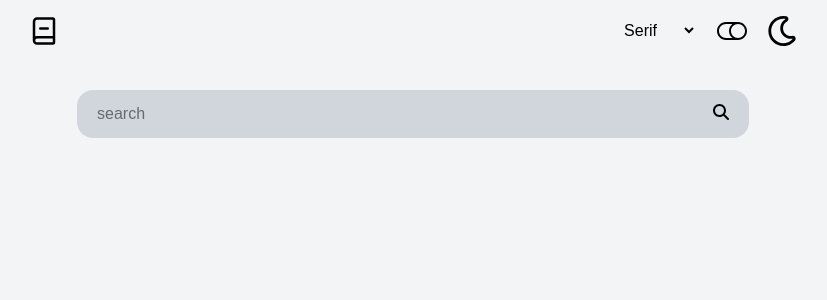
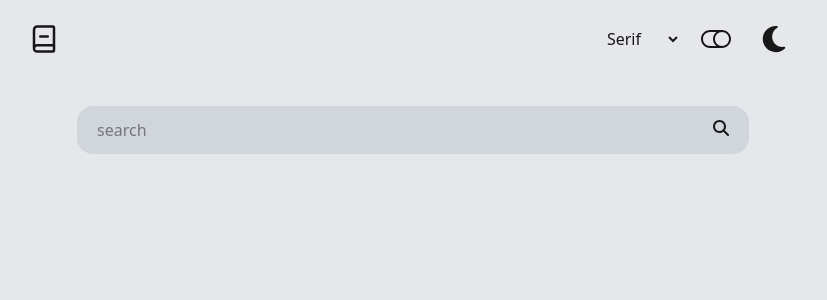
Before and after one commit to juan-arango35/dictionary-next, a Next.js app: page / in a window 1280 px wide. Shown: the top 300 px of the page, without its empty margins (227-1054 px from the left). Built offline with nearby package versions, Linux system fonts and the light colour scheme.

Commit message:
add theme primera parte

```diff
--- a/package.json
+++ b/package.json
@@ -12,6 +12,7 @@
     "@fortawesome/free-regular-svg-icons": "^6.7.2",
     "@fortawesome/react-fontawesome": "^0.2.2",
     "next": "15.2.3",
+    "next-themes": "^0.4.6",
     "react": "^19.0.0",
     "react-dom": "^19.0.0",
     "react-icons": "^5.5.0"
--- a/src/app/components/dictoriary/DictionaryResult.tsx
+++ b/src/app/components/dictoriary/DictionaryResult.tsx
@@ -9,7 +9,7 @@ const DictionaryResult = ({ results }: DictionaryResultsProps) => {
   const latin = results[0].phonetic || "";
 
   return (
-    <div>
+    <div >
       <WordComponent
         word={{ text: word.word, phonetics: word.phonetics }}
         latin={latin}
--- /dev/null
+++ b/src/app/components/ui/buttonTheme/ButtonTheme.tsx
@@ -0,0 +1,24 @@
+"use client";
+import { useTheme } from "next-themes";
+import { useEffect, useState } from "react";
+import { FaMoon, FaRegMoon } from "react-icons/fa6";
+
+export default function ButtonTheme() {
+  const { theme, setTheme, resolvedTheme } = useTheme();
+  const [mounted, setMounted] = useState(false);
+
+  useEffect(() => {
+    setMounted(true);
+  }, []);
+
+  if (!mounted) return null; // Evita el error de hidratación
+
+  return (
+    <button
+      onClick={() => setTheme(resolvedTheme === "light" ? "dark" : "light")}
+      className="p-2 rounded-md bg-gray-20"
+    >
+      {resolvedTheme === "light" ?  <FaMoon size={30}/>:<FaRegMoon size={30} /> }
+    </button>
+  );
+}
--- a/src/app/components/ui/header/Header.tsx
+++ b/src/app/components/ui/header/Header.tsx
@@ -2,6 +2,7 @@ import React from "react";
 import { FaRegMoon } from "react-icons/fa";
 import { LuBookMinus } from "react-icons/lu";
 import { RxSwitch } from "react-icons/rx";
+import ButtonTheme from "../buttonTheme/ButtonTheme";
 
 const HeaderComponent = () => {
   return (
@@ -18,7 +19,8 @@ const HeaderComponent = () => {
         </span>
         <span className="flex justify-center items-center gap-5">
           <RxSwitch size={30} />
-          <FaRegMoon size={30} />
+
+          <ButtonTheme />
         </span>
       </div>
     </div>
--- /dev/null
+++ b/src/app/context/ThemeProvider.tsx
@@ -0,0 +1,12 @@
+"use client";
+import { ThemeProvider as NextThemesProvider } from "next-themes";
+import { ReactNode } from "react";
+
+export default function ThemeProvider({ children }: { children: ReactNode }) {
+  return (
+    <NextThemesProvider attribute="class" enableSystem defaultTheme="system">
+
+      {children}
+    </NextThemesProvider>
+  );
+}
--- a/src/app/globals.css
+++ b/src/app/globals.css
@@ -1,26 +1,20 @@
 @import "tailwindcss";
 
 :root {
-  --background: #ffffff;
-  --foreground: #171717;
-}
-
-@theme inline {
-  --color-background: var(--background);
-  --color-foreground: var(--foreground);
+  --color-background: #ffffff;
+  --color-foreground: #171717;
   --font-sans: var(--font-geist-sans);
   --font-mono: var(--font-geist-mono);
 }
 
-@media (prefers-color-scheme: dark) {
-  :root {
-    --background: #0a0a0a;
-    --foreground: #ededed;
-  }
+/* Estilos para modo oscuro */
+html.dark {
+  --color-background: #0a0a0a;
+  --color-foreground: #ededed;
 }
 
 body {
- /*  background: var(--background); */
- /*  color: var(--foreground); */
-  font-family: Arial, Helvetica, sans-serif;
+  background-color: var(--color-background);
+  color: var(--color-foreground);
+  font-family: var(--font-sans), Arial, Helvetica, sans-serif;
 }
--- a/src/app/layout.tsx
+++ b/src/app/layout.tsx
@@ -1,6 +1,8 @@
+
 import type { Metadata } from "next";
 import { Geist, Geist_Mono } from "next/font/google";
 import "./globals.css";
+import ThemeProvider from "./context/ThemeProvider";
 
 const geistSans = Geist({
   variable: "--font-geist-sans",
@@ -23,11 +25,14 @@ export default function RootLayout({
   children: React.ReactNode;
 }>) {
   return (
-    <html lang="es">
+    <html lang="es" suppressHydrationWarning >
       <body
-        className={`${geistSans.variable} ${geistMono.variable} antialiased `}
+        className={`${geistSans.variable} ${geistMono.variable} dark`}
+
       >
-        {children}
+
+
+        <ThemeProvider>{children}</ThemeProvider>
       </body>
     </html>
   );
--- a/src/app/page.tsx
+++ b/src/app/page.tsx
@@ -43,7 +43,7 @@ export default async function Home({ searchParams }: PageProps) {
   }
 
   return (
-    <div className="min-h-screen bg-gray-100 w-full flex justify-start items-center flex-col">
+    <div className="min-h-screen bg-gray-200     w-full flex justify-start items-center flex-col">
       <HeaderComponent />
       <SearchForm initialSearch={searchTerm} />
       {error && (
@@ -53,21 +53,13 @@ export default async function Home({ searchParams }: PageProps) {
       )}
 
       {result && <DictionaryResult results={result} />}
-    {/*   <div className="flex items-center">
-        <h2 className="text-center mr-1.5">noun</h2>
-        <span className="h-[1px]  bg-gray-300 flex w-[22rem]  sm:w-[30rem] lg:w-[40rem]"></span>
-      </div> */}
+
       {result && <Meaning results={result} />}
 
       <div>{result && <Synonyms results={result} />}</div>
-      {/* <div className="flex items-center">
-        <h2 className="text-center mr-1.5">verb</h2>
-        <span className="h-[1px]  bg-gray-300 flex w-[22rem]  sm:w-[30rem] lg:w-[40rem]"></span>
-      </div> */}
+
       <div>{result && <Verbs results={result} />}</div>
-    {/*   <div className="flex items-center">
-        <span className="h-[1px]  bg-gray-300 flex w-[22rem]  sm:w-[30rem] lg:w-[40rem]"></span>
-      </div> */}
+
       {result && <FooterComponent results={result} />}
     </div>
   );
--- /dev/null
+++ b/tailwind.config.mjs
@@ -0,0 +1,10 @@
+/** @type {import('tailwindcss').Config} */
+export default {
+    darkMode: "class",
+    content: ["./app/**/*.{js,ts,jsx,tsx}", "./src/**/*.{js,ts,jsx,tsx}"],
+
+    theme: {
+      extend: {},
+    },
+    plugins: [],
+  };
```
Also changed, not shown: 2 other files (tests, documents, lock files or other folders).
